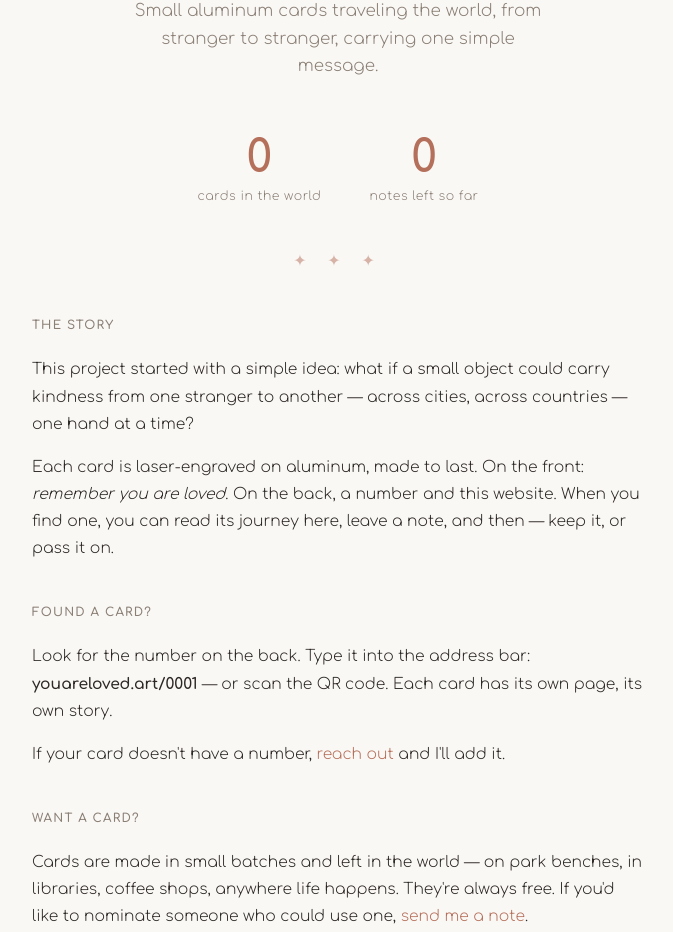
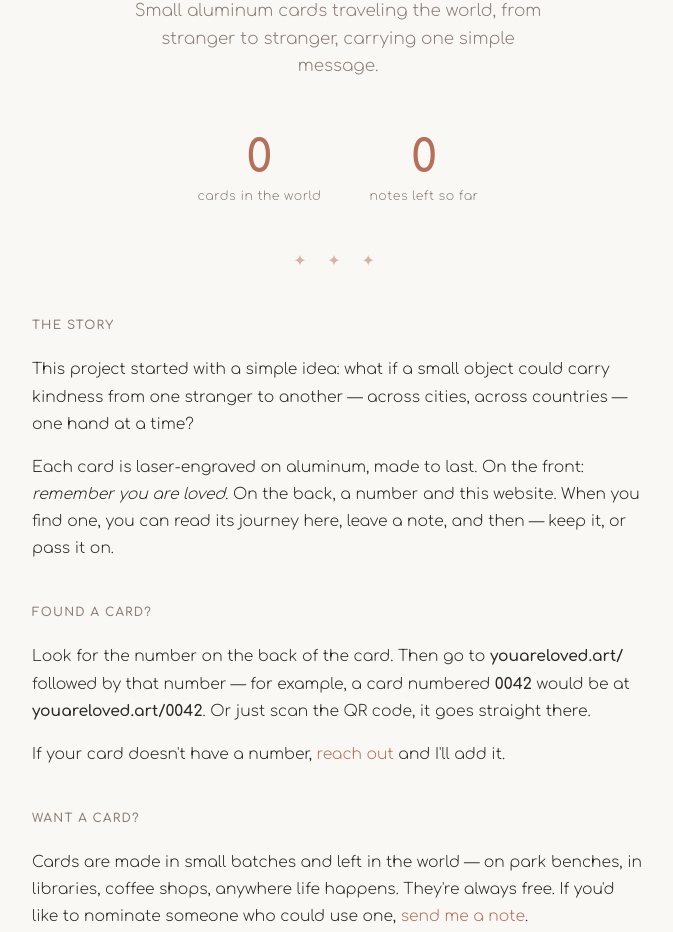
Before and after one commit to dkrupenn/youareloved, a website: page public/index.html in a window 1280 px wide. Shown: the part 165-1097 px from the top of the page, without its empty margins (302-975 px from the left). Drawn offline with Linux system fonts and the light colour scheme; no server answers.

Commit message:
Clarify card URL instructions on homepage
Co-Authored-By: Claude Sonnet 4.6 <noreply@anthropic.com>

```diff
--- a/public/index.html
+++ b/public/index.html
@@ -42,7 +42,7 @@
 
     <section class="home-section">
       <h2>Found a card?</h2>
-      <p>Look for the number on the back. Type it into the address bar: <strong>youareloved.art/0001</strong> — or scan the QR code. Each card has its own page, its own story.</p>
+      <p>Look for the number on the back of the card. Then go to <strong>youareloved.art/</strong> followed by that number — for example, a card numbered <strong>0042</strong> would be at <strong>youareloved.art/0042</strong>. Or just scan the QR code, it goes straight there.</p>
       <p>If your card doesn't have a number, <a href="mailto:hello@youareloved.art">reach out</a> and I'll add it.</p>
     </section>
 
```
